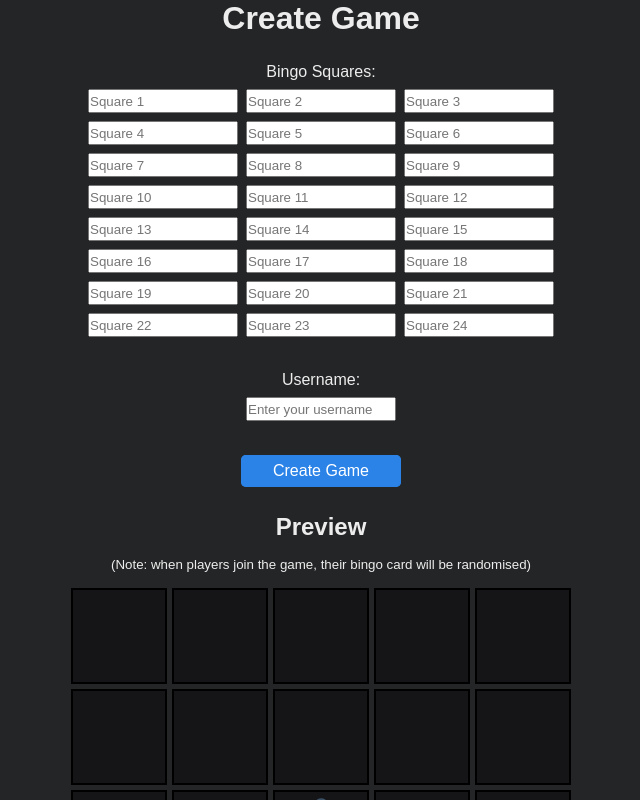
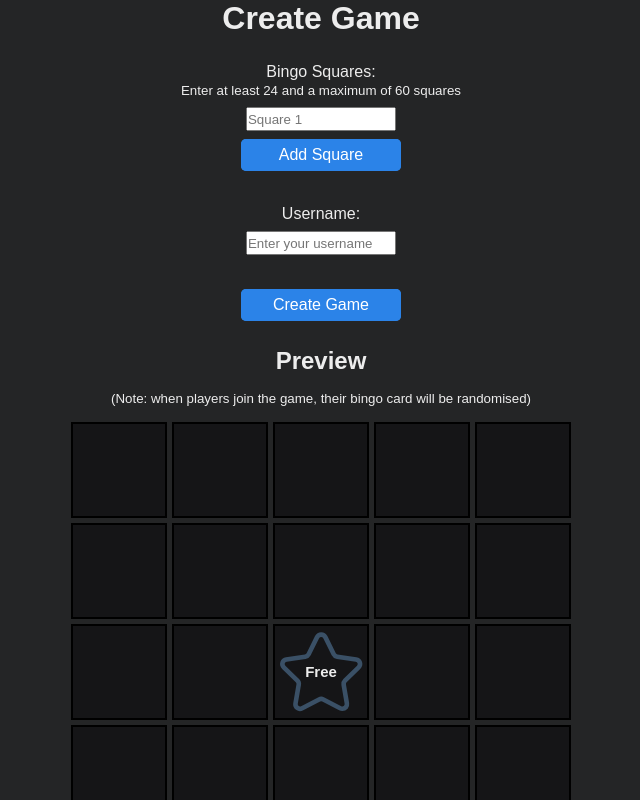
Before and after one commit to ramstedt/bingomultiplayer, a Next.js app: page /create in a window 1280 px wide. Shown: the top 800 px of the page, without its empty margins (319-959 px from the left). Built offline with nearby package versions, Linux system fonts and the light colour scheme; a web font is replaced by a local one.

Commit message:
feature: add 24-60 squares

```diff
--- a/app/components/_atoms/LinkButton/LinkButton.js
+++ b/app/components/_atoms/LinkButton/LinkButton.js
@@ -1,12 +1,22 @@
-'use client';
-import styles from './LinkButton.module.css';
-import Link from 'next/link';
+"use client";
+import styles from "./LinkButton.module.css";
+import Link from "next/link";
 
-export default function LinkButton({ text, href, isButton }) {
+export default function LinkButton({
+  text,
+  href,
+  isButton,
+  buttonType,
+  onClick,
+}) {
   if (isButton) {
     return (
       <div className={styles.wrapper}>
-        <button className={styles.styledLink} type='submit'>
+        <button
+          className={styles.styledLink}
+          type={buttonType}
+          onClick={onClick}
+        >
           {text}
         </button>
       </div>
--- a/app/create/page.js
+++ b/app/create/page.js
@@ -1,5 +1,5 @@
 "use client";
-import { useState, useEffect } from "react";
+import { useState } from "react";
 import { useRouter } from "next/navigation";
 import BingoCard from "../components/BingoCard/BingoCard";
 import styles from "./create.module.css";
@@ -9,17 +9,10 @@ export default function Create() {
   const router = useRouter();
   const [username, setUsername] = useState("");
   const [bingoSquares, setBingoSquares] = useState(
-    Array.from({ length: 24 }, () => ({ text: "", isMarked: false }))
+    Array.from({ length: 60 }, () => ({ text: "", isMarked: false }))
   );
   const [createdGame, setCreatedGame] = useState(null);
-
-  useEffect(() => {
-    const initialSquares = Array.from({ length: 24 }, () => ({
-      text: "",
-      isMarked: false,
-    }));
-    setBingoSquares(initialSquares);
-  }, []);
+  const [visibleSquares, setVisibleSquares] = useState(1);
 
   const handleSquareChange = (index, value) => {
     const updatedSquares = [...bingoSquares];
@@ -27,12 +20,18 @@ export default function Create() {
     setBingoSquares(updatedSquares);
   };
 
+  const revealNextSquare = () => {
+    if (visibleSquares < 60) {
+      setVisibleSquares((prev) => prev + 1);
+    }
+  };
+
   const handleSubmit = async (event) => {
     event.preventDefault();
 
     const formData = {
       username,
-      bingoCard: bingoSquares,
+      bingoCard: bingoSquares.slice(0, visibleSquares),
     };
 
     try {
@@ -60,8 +59,13 @@ export default function Create() {
   };
 
   const preparePreview = () => {
-    const previewSquares = [...bingoSquares];
-    previewSquares.splice(12, 0, { text: "Free", isMarked: false });
+    let previewSquares = [...bingoSquares.slice(0, visibleSquares)];
+
+    while (previewSquares.length < 25) {
+      previewSquares.push({ text: "", isMarked: false });
+    }
+    previewSquares.splice(12, 1, { text: "Free", isMarked: false });
+
     return previewSquares;
   };
 
@@ -70,9 +74,13 @@ export default function Create() {
       <h1>Create Game</h1>
       <form className={styles.createGameForm} onSubmit={handleSubmit}>
         <br />
-        <label>Bingo Squares:</label>
+        <label>
+          Bingo Squares:
+          <br />
+          <small>Enter at least 24 and a maximum of 60 squares</small>
+        </label>
         <div className={styles.squareInputs}>
-          {bingoSquares.map((square, index) => (
+          {bingoSquares.slice(0, visibleSquares).map((square, index) => (
             <input
               key={index}
               type="text"
@@ -84,6 +92,15 @@ export default function Create() {
             />
           ))}
         </div>
+        {visibleSquares < 60 && (
+          <LinkButton
+            isButton={true}
+            buttonType="button"
+            onClick={revealNextSquare}
+            text="Add Square"
+          />
+        )}
+
         <br />
         <label htmlFor="username">Username:</label>
         <input
@@ -98,7 +115,7 @@ export default function Create() {
           minLength="3"
         />
         <br />
-        <LinkButton isButton={true} text="Create Game" />
+        <LinkButton isButton={true} text="Create Game" buttonType="submit" />
         <br />
       </form>
 
--- a/app/page.js
+++ b/app/page.js
@@ -68,7 +68,7 @@ export default function Home() {
             />
           </label>
         </div>
-        <LinkButton isButton={true} text="Join Game" />
+        <LinkButton isButton={true} buttonType="submit" text="Join Game" />
         {error && <p style={{ color: "red" }}>{error}</p>}
       </form>
       <br />
```
Also changed, not shown: app/api/createGame/route.js (+19 -14 lines), app/api/joinGame/route.js (+20 -15 lines).
